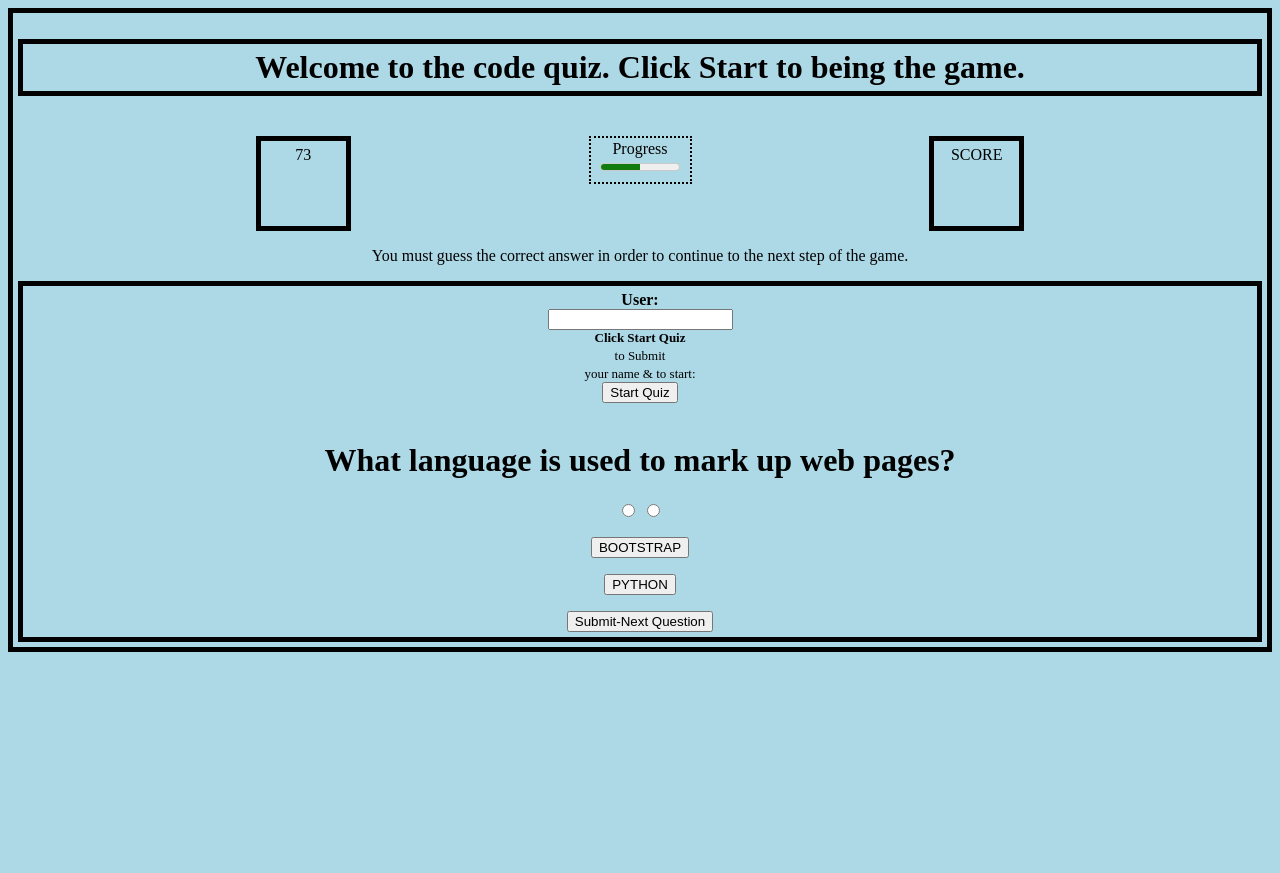
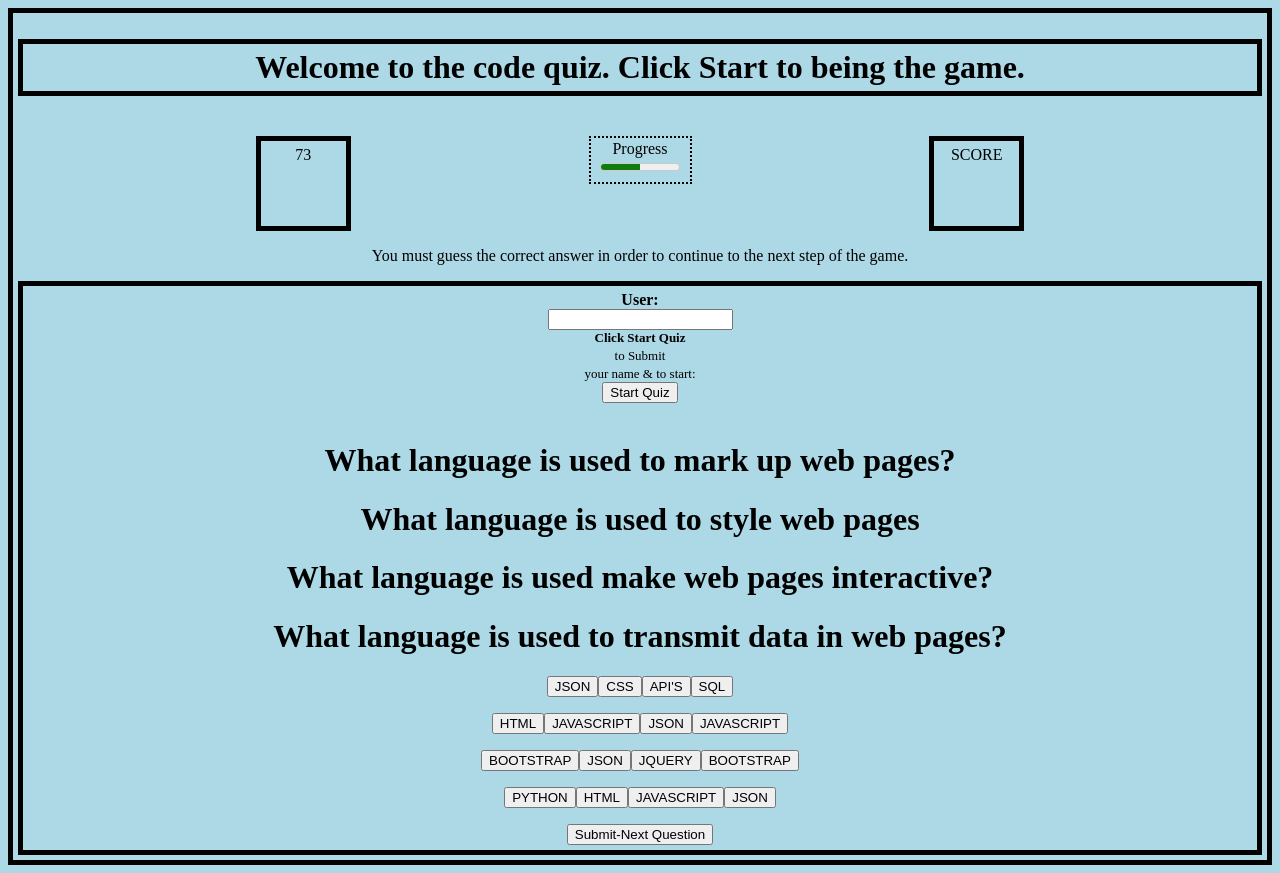
Before and after one commit to BinaryBitBytes/Code-Quiz, a plain HTML site: page index.html in a window 1280 px wide. Both pictures are taken after a click on the button "Start Quiz". Before the commit the page ends 800 px from the top, so only its background shows below. Drawn offline with nearby package versions, Linux system fonts and the light colour scheme.

Commit message:
more changes applied to do a resubmit

```diff
--- a/assets/script.js
+++ b/assets/script.js
@@ -49,7 +49,7 @@ var askQuestion = '';
 var nextQuestion = '';
 var inAnswer = '';
 var seconds = time.setSeconds(75);
-const setTime = window.localStorage.setItem(SecondS, 'time');//setItem.(setSeconds(),('time');//sets the timer to local storage
+const setTime = window.localStorage.setItem(SecondS, 'time');///setItem.(setSeconds(),('time');//sets the timer to local storage
 const holdTime = window.localStorage.getItem(SecondS, ('time'));//getchest the timer from local storage
 //clear the local storage?///const resetTime= window.localStorage.Clear('time');
 var userAnswer = document.querySelector('inAnswer#a'); //value stored in answer
@@ -73,12 +73,19 @@ function startQuiz() {
 
         if (startTimer == 0) { // if i were to do ===0 then it would count to negative and not print out of time. This would continue counting in negative direction.
             clearInterval(count);
-            document.getElementById("timer").innerHTML = "Out if Time";
+            document.getElementById("timer").innerHTML = "Out of Time";
         };
 
         console.log('hi')
     }, 1000);
-    displayQuestion();
+    function ask(){
+   displayQuestion1();
+   displayQuestion2();
+   displayQuestion3();
+   displayQuestion4();
+
+    }
+    ask();
 }
 
 
@@ -89,28 +96,95 @@ document.getElementById("button-addon1").addEventListener("click", function () {
 });
 
 
-function displayQuestion(){
+function displayQuestion1(){
     var h1 = document.createElement('h1');
-    h1.append(questions[questionIndex].QUESTION);
+    h1.append(questions[0].QUESTION);
     var form1 =document.createElement('button');
     var form2 =document.createElement('button');
     var form3 =document.createElement('button');
     var form4 =document.createElement('button');
-    form1.append(questions[questionIndex].FIRSTCHOICE);
-    form2.append(questions[questionIndex].SECONDCHOICE);
-    form3.append(questions[questionIndex].THIRDCHOICE);
-    form4.append(questions[questionIndex].FOURTHCHOICE);
+    form1.append(questions[0].FIRSTCHOICE);
+    form2.append(questions[0].SECONDCHOICE);
+    form3.append(questions[0].THIRDCHOICE);
+    form4.append(questions[0].FOURTHCHOICE);
     document.getElementById('question').append(h1);
     document.getElementById('first').append(form1);
     document.getElementById('second').append(form2);
     document.getElementById('third').append(form3);
     document.getElementById('fourth').append(form4);
-    //
-    //h1.append(questions[questionIndex].QUESTION.);
-    //document.getElementById('question').append(h1);
+   /* function ask(){
+        document.getElementsByClassName('quest').append(a);
+        continue
+        document.getElementsByClassName('quest').append(b);
+        continue
+        document.getElementsByClassName('quest').append(c);
+        continue
+        document.getElementsByClassName('quest').append(d);
+        return
+    }*/
 
 
-
-
-
+   /* form1.append(questions[0].FIRSTCHOICE);
+    document.getElementById('question').append(h1);
+    form2.append(questions[1].SECONDCHOICE);
+    document.getElementById('question').append(h1);
+    form3.append(questions[2].THIRDCHOICE);
+    document.getElementById('question').append(h1);
+    form4.append(questions[3].FOURTHCHOICE);
+    document.getElementById('question').append(h1);*/
 }
+function displayQuestion2(){
+    var h1 = document.createElement('h1');
+    h1.append(questions[1].QUESTION);
+    var form1 =document.createElement('button');
+    var form2 =document.createElement('button');
+    var form3 =document.createElement('button');
+    var form4 =document.createElement('button');
+    form1.append(questions[1].FIRSTCHOICE);
+    form2.append(questions[1].SECONDCHOICE);
+    form3.append(questions[1].THIRDCHOICE);
+    form4.append(questions[1].FOURTHCHOICE);
+    document.getElementById('question').append(h1);
+    document.getElementById('first').append(form1);
+    document.getElementById('second').append(form2);
+    document.getElementById('third').append(form3);
+    document.getElementById('fourth').append(form4);
+}
+function displayQuestion3(){
+    var h1 = document.createElement('h1');
+    h1.append(questions[2].QUESTION);
+    var form1 =document.createElement('button');
+    var form2 =document.createElement('button');
+    var form3 =document.createElement('button');
+    var form4 =document.createElement('button');
+    form1.append(questions[2].FIRSTCHOICE);
+    form2.append(questions[2].SECONDCHOICE);
+    form3.append(questions[2].THIRDCHOICE);
+    form4.append(questions[2].FOURTHCHOICE);
+    document.getElementById('question').append(h1);
+    document.getElementById('first').append(form1);
+    document.getElementById('second').append(form2);
+    document.getElementById('third').append(form3);
+    document.getElementById('fourth').append(form4);
+}
+function displayQuestion4(){
+    var h1 = document.createElement('h1');
+    h1.append(questions[3].QUESTION);
+    var form1 =document.createElement('button');
+    var form2 =document.createElement('button');
+    var form3 =document.createElement('button');
+    var form4 =document.createElement('button');
+    form1.append(questions[3].FIRSTCHOICE);
+    form2.append(questions[3].SECONDCHOICE);
+    form3.append(questions[3].THIRDCHOICE);
+    form4.append(questions[3].FOURTHCHOICE);
+    document.getElementById('question').append(h1);
+    document.getElementById('first').append(form1);
+    document.getElementById('second').append(form2);
+    document.getElementById('third').append(form3);
+    document.getElementById('fourth').append(form4);
+}
+/*function showScore() {
+    var score= ;
+    var time =
+}*/
--- a/index.html
+++ b/index.html
@@ -50,8 +50,8 @@
       <div class="questionBox" style=text-align:center;>
         <div id="question">
         </div>
-        <input type="radio" id="first"></input>
-        <input type="radio" id="second"></input>
+        <p type="button" id="first"></p>
+        <p type="button" id="second"></p>
         <p id="third"></p>
         <p id="fourth"></p>
         <button id="button">Submit-Next Question</button>
```
